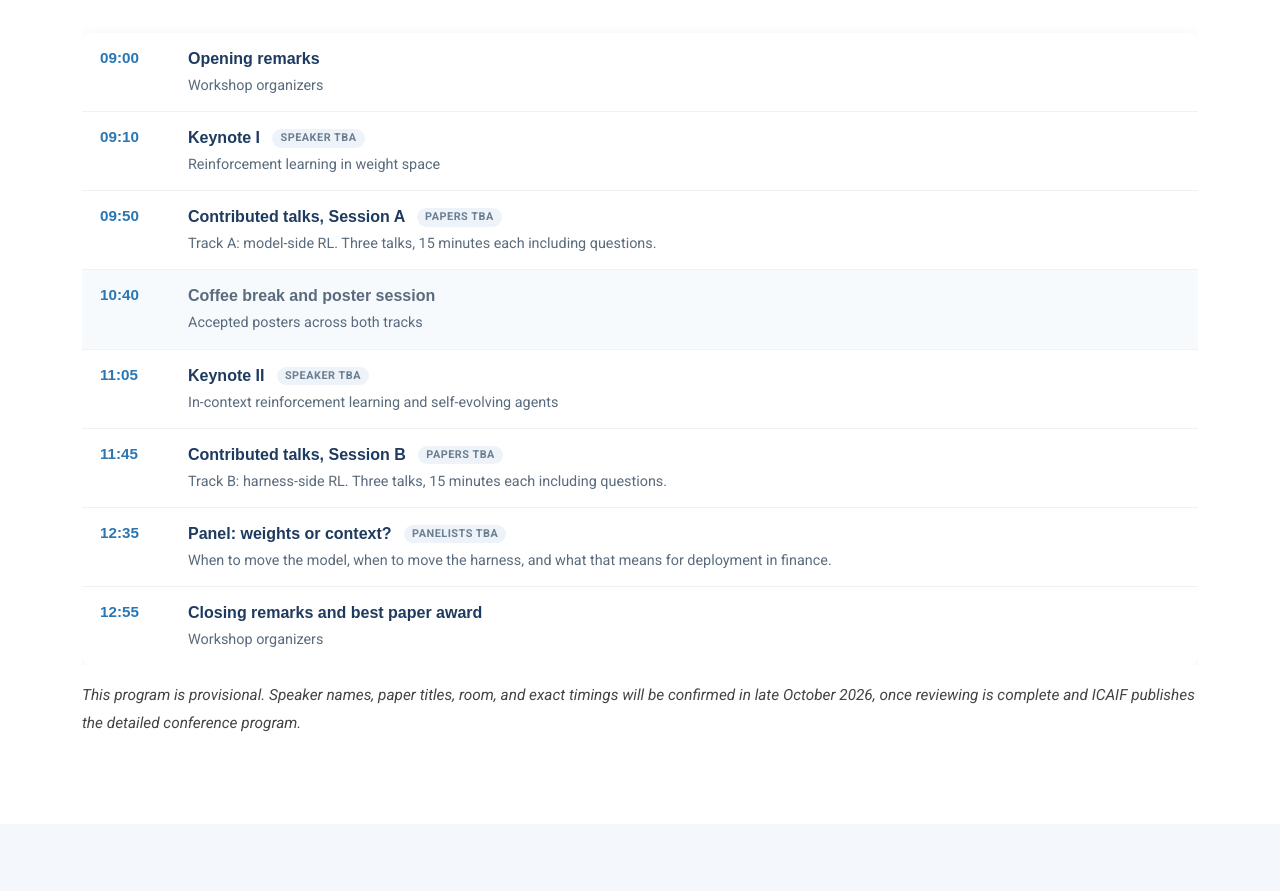
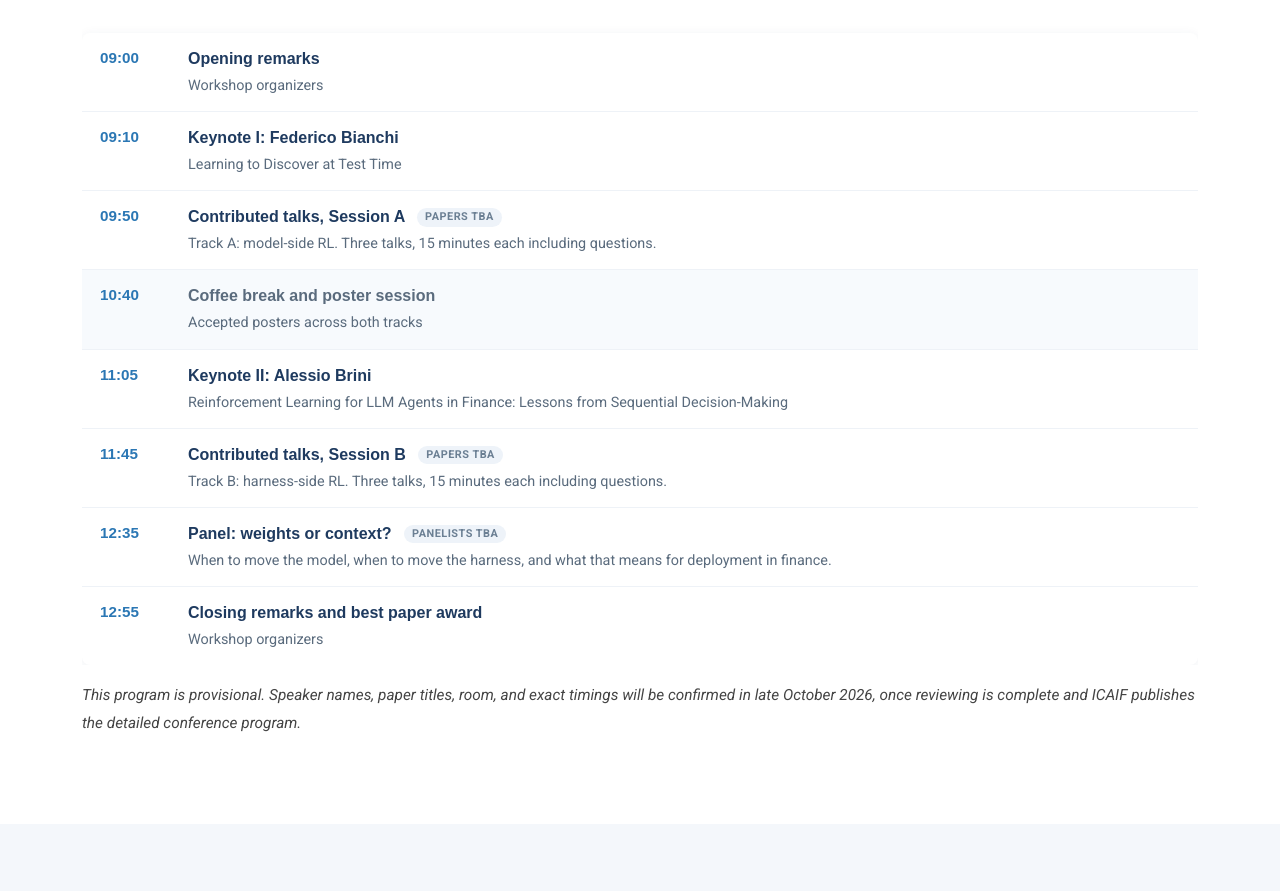
Before and after one commit to rl-for-llm-agents/rl-for-llm-agents.github.io, a plain HTML site: page index.html in a window 1280 px wide. Shown: the part 7086-7977 px from the top of the page. Drawn offline with nearby package versions, Linux system fonts and the light colour scheme.

Commit message:
Update Program section with keynote speakers
Keynote I: Federico Bianchi; Keynote II: Alessio Brini.

Co-Authored-By: Claude Sonnet 5.5 <noreply@anthropic.com>

```diff
--- a/index.html
+++ b/index.html
@@ -400,8 +400,8 @@
               <tr>
                 <td class="prog-time">09:10</td>
                 <td class="prog-slot">
-                  <span class="prog-title">Keynote I <span class="tba">speaker TBA</span></span>
-                  <span class="prog-detail">Reinforcement learning in weight space</span>
+                  <span class="prog-title">Keynote I: Federico Bianchi</span>
+                  <span class="prog-detail">Learning to Discover at Test Time</span>
                 </td>
               </tr>
               <tr>
@@ -421,8 +421,8 @@
               <tr>
                 <td class="prog-time">11:05</td>
                 <td class="prog-slot">
-                  <span class="prog-title">Keynote II <span class="tba">speaker TBA</span></span>
-                  <span class="prog-detail">In-context reinforcement learning and self-evolving agents</span>
+                  <span class="prog-title">Keynote II: Alessio Brini</span>
+                  <span class="prog-detail">Reinforcement Learning for LLM Agents in Finance: Lessons from Sequential Decision-Making</span>
                 </td>
               </tr>
               <tr>
```
